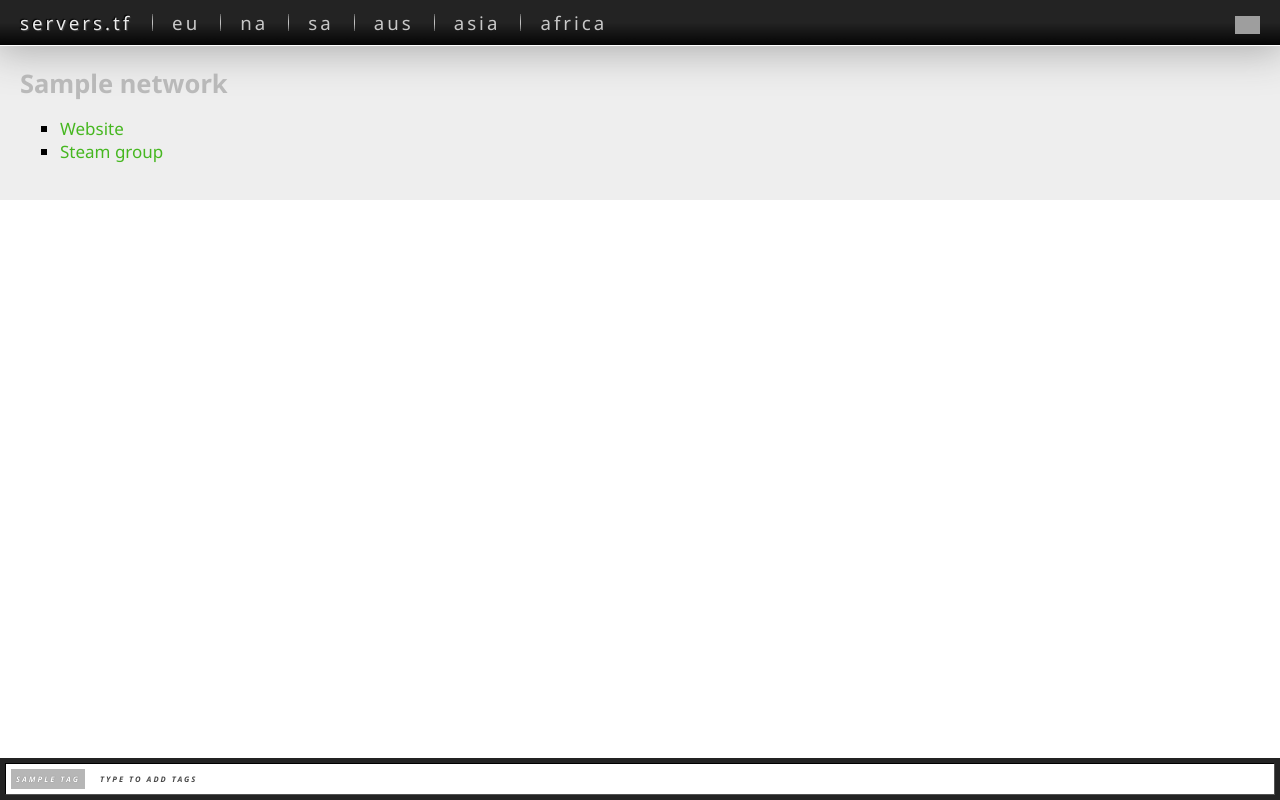
After one commit to serverstf/serverstf, a Django app: template browser/templates/browser/network.html in a window 1280 px wide. The commit adds this page. Run offline with Django 3.2, Linux system fonts and the light colour scheme; the template is opened without the code that fills it: most values are stand-ins (such as "Sample title", 1, 10 or a date in 2020); some libraries are stand-ins or nearby versions; grey boxes are pictures that could not be loaded.

Commit message:
Added primitive network lists and views for modifying networks

```diff
--- a/browser/templates/browser/list.html
+++ b/browser/templates/browser/list.html
@@ -152,6 +152,10 @@
 			<div class="clear"></div>
 		</div>
 
+		<div id="list-info">
+		{% block list_info %}{% endblock %}
+		</div>
+
 		<div id="servers">
 		</div>
 
--- /dev/null
+++ b/browser/templates/browser/network.html
@@ -0,0 +1,18 @@
+
+{% extends "browser/list.html" %}
+
+{% block title %}{{network.name}} &mdash; Network{% endblock %}
+{% block initial_ids %}[{{initial_ids|join:","}}]{% endblock %}
+
+{% block list_info %}
+<div id="network">
+	<a id="network-name" href="{{network.url}}">{{network.name}}</a>
+	{% if user.is_authenticated and user in network.admins.all %}
+	<a class="icon-edit" href="{% url 'manage.network' network.slug %}"></a>
+	{% endif %}
+	<ul>
+		<li><a href="{{network.url}}">Website</a></li>
+		<li><a href="{{network.steam_group}}">Steam group</a></li>
+	</ul>
+</div>
+{% endblock %}
--- a/browser/urls.py
+++ b/browser/urls.py
@@ -5,6 +5,8 @@ from browser import views
 
 urlpatterns = patterns("",
 	url(r"^(?P<region>eu|na|sa|oc|as|af)/(?P<tags>.*)$", views.browse_region, name="browse.region"),
-	url(r"^network/(?P<network_slug>[a-zA-Z0-9\-_]+)/?", views.browse_network, name="browse.network"),
-	url(r"^favourites$", views.browse_favourites, name="browse.favourites")
+	url(r"^favourites$", views.browse_favourites, name="browse.favourites"),
+
+	url(r"^network/(?P<slug>[a-zA-Z0-9\-_]+)/manage", views.manage_network, name="manage.network"),
+	url(r"^network/(?P<slug>[a-zA-Z0-9\-_]+)/?", views.browse_network, name="browse.network"),
 )
--- a/static/css/master.css
+++ b/static/css/master.css
@@ -39,22 +39,12 @@ input, select, button {
 	font-family: "Noto Sans", "Verdana", sans-serif;
 }
 button, input[type=submit] {
-	background: #bfd255; /* Old browsers */
-	background: -moz-linear-gradient(top, #bfd255 0%, #8eb92a 50%, #72aa00 51%, #9ecb2d 100%); /* FF3.6+ */
-	background: -webkit-gradient(linear, left top, left bottom, color-stop(0%,#bfd255), color-stop(50%,#8eb92a), color-stop(51%,#72aa00), color-stop(100%,#9ecb2d)); /* Chrome,Safari4+ */
-	background: -webkit-linear-gradient(top, #bfd255 0%,#8eb92a 50%,#72aa00 51%,#9ecb2d 100%); /* Chrome10+,Safari5.1+ */
-	background: -o-linear-gradient(top, #bfd255 0%,#8eb92a 50%,#72aa00 51%,#9ecb2d 100%); /* Opera 11.10+ */
-	background: -ms-linear-gradient(top, #bfd255 0%,#8eb92a 50%,#72aa00 51%,#9ecb2d 100%); /* IE10+ */
-	background: linear-gradient(to bottom, #bfd255 0%,#8eb92a 50%,#72aa00 51%,#9ecb2d 100%); /* W3C */
-	filter: progid:DXImageTransform.Microsoft.gradient( startColorstr='#bfd255', endColorstr='#9ecb2d',GradientType=0 ); /* IE6-9 */
-
-	border: 1px solid #E8E8E8;
+	background-color: #E8E8E8;
+	border: 1px solid #BABABA;
 	padding: 5px;
 	border-radius: 5px;
 
-	font-weight: bold;
-	color: #FFFFFF;
-	text-shadow: -1px -1px 1px #919191;
+	text-shadow: -1px -1px 1px #FFFFFF;
 
 	cursor: pointer;
 }
@@ -227,13 +217,6 @@ input[type=text]:focus {
 	border-color: #EC8E11;
 }
 
-
-
-
-
-
-
-
 .tags {
 	padding: 0;
 
@@ -292,11 +275,6 @@ input[type=text] {
 }
 input[type=text]:focus { outline: none; }
 
-
-
-
-
-
 #search {
 	width: 100%;
 
@@ -332,3 +310,19 @@ input[type=text]:focus { outline: none; }
 
 	float: left;
 }
+
+#servers { padding-bottom: 100px; }
+
+
+div#list-info {
+	background-color: #EEEEEE;
+	padding: 20px;
+}
+div#list-info > div { }
+div#list-info > div#network { }
+div#list-info > div#network #network-name {
+	font-size: 1.5em;
+	font-weight: bold;
+
+	color: #BABABA;
+	}
```
Also changed, not shown: browser/models.py (+14 -2 lines), browser/templates/browser/network_manage.html (added, +17 -0 lines), browser/views.py (+45 -5 lines), static/css/page.css (+7 -0 lines).
